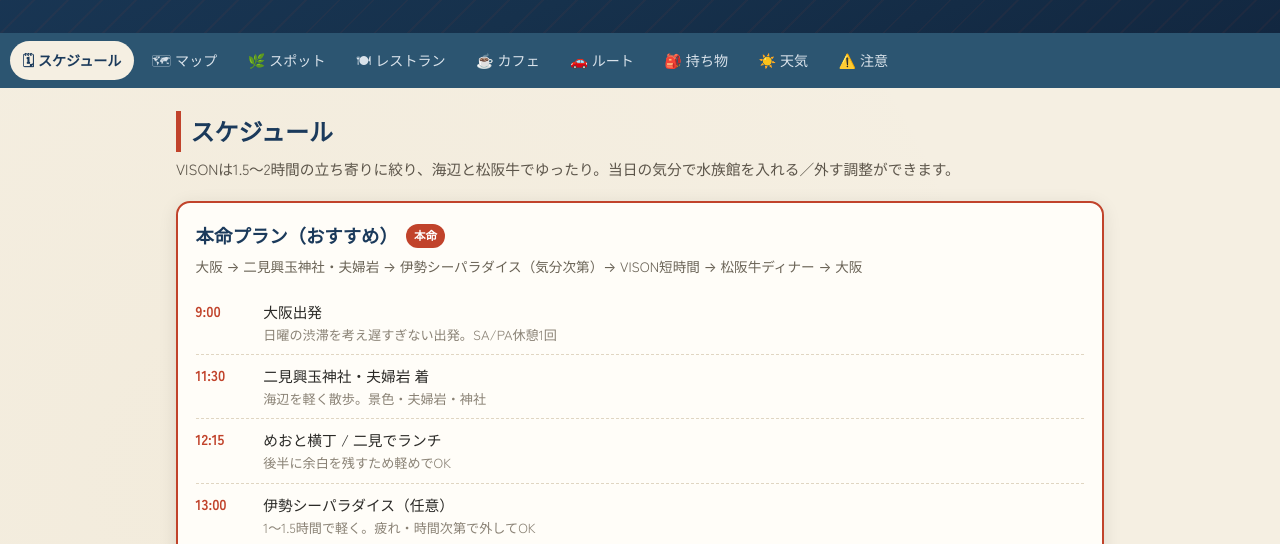
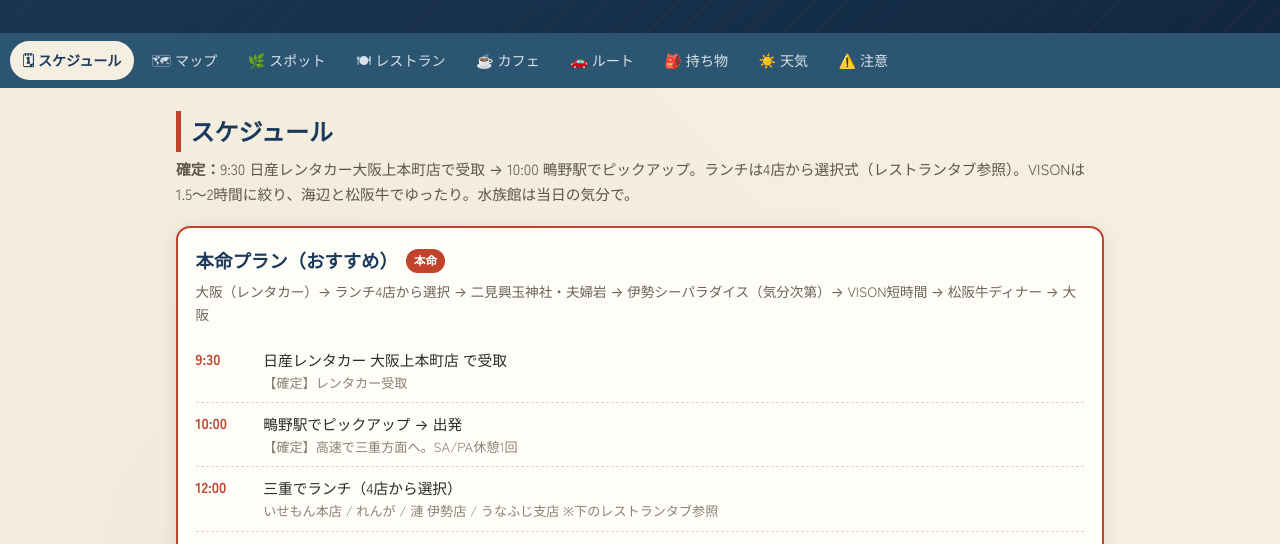
Before and after one commit to tomoki-sh/d-jga-oefsldjg-42454529, a plain HTML site: page index.html in a window 1280 px wide. Shown: the part 236-780 px from the top of the page. Drawn offline with nearby package versions, Linux system fonts and the light colour scheme.

Commit message:
ランチ4店（いせもん本店/れんが/漣 伊勢店/うなふじ支店）を追加・スケジュールにレンタカー受取とピックアップを反映
- 食べログJSON-LDから座標・評価、og:imageから料理写真を取得
- 本命/ゆったり/関宿版に 9:30受取→10:00鴫野ピックアップ（確定）を反映
- ランチは4店からの選択式として整理（itinerary.md/restaurants.md も更新）

Co-Authored-By: Claude Opus 4.8 (1M context) <noreply@anthropic.com>

```diff
--- a/app.js
+++ b/app.js
@@ -125,6 +125,54 @@ const DATA = {
       meta: [["想定", "12:15 ごろ"]],
       notes: "",
       maps: "伊勢夫婦岩めおと横丁 ランチ"
+    },
+    {
+      name: "いせもん本店", area: "津市 / 日本料理（ランチ選択①）",
+      coords: [34.7331, 136.5122], category: "backup",
+      images: ["images/isemon.jpg"],
+      links: [{ label: "食べログ", url: "https://tabelog.com/mie/A2401/A240101/24001833/" }],
+      ratings: { tabelog: "3.50" },
+      badges: [{ text: "ランチ候補", cls: "priority-top" }, { text: "松阪牛", cls: "priority-alt" }],
+      desc: "名物は松阪牛のレアステーキ重。津で味わう、贅沢な松阪牛ランチ。",
+      meta: [["名物", "松阪牛のレアステーキ重"], ["立地", "津市（伊勢道沿い・往路で寄りやすい）"]],
+      notes: "<strong>ランチ:</strong> 4店からの選択式。松阪牛をしっかり食べたいとき。",
+      maps: "いせもん本店 津"
+    },
+    {
+      name: "れんが", area: "津市南が丘 / ハンバーグ（ランチ選択②）",
+      coords: [34.6904, 136.5134], category: "backup",
+      images: ["images/renga.jpg"],
+      links: [{ label: "食べログ", url: "https://tabelog.com/mie/A2401/A240101/24001367/" }],
+      ratings: { tabelog: "3.43" },
+      badges: [{ text: "ランチ候補", cls: "priority-top" }, { text: "松阪牛", cls: "priority-alt" }],
+      desc: "松阪牛ハンバーグが名物。カジュアルに松阪牛を楽しめる、重すぎないランチ。",
+      meta: [["名物", "松阪牛ハンバーグ"], ["立地", "津市南が丘（伊勢道沿い）"]],
+      notes: "<strong>ランチ:</strong> 4店からの選択式。夜も松阪牛なら軽めのこちらも◎。",
+      maps: "れんが 津 南が丘 ハンバーグ"
+    },
+    {
+      name: "漣（さざなみ）伊勢店", area: "伊勢市 / 食堂（ランチ選択③）",
+      coords: [34.4953, 136.7202], category: "backup",
+      images: ["images/sazanami.jpg"],
+      links: [{ label: "食べログ", url: "https://tabelog.com/mie/A2403/A240301/24001215/" }],
+      ratings: { tabelog: "3.66" },
+      badges: [{ text: "ランチ候補", cls: "priority-top" }, { text: "二見に近い", cls: "priority-alt" }],
+      desc: "伊勢名物のジャンボエビフライが看板。二見エリアに近く、散策とつなげやすい。",
+      meta: [["名物", "ジャンボエビフライ"], ["立地", "伊勢市（二見寄り）"]],
+      notes: "<strong>ランチ:</strong> 4店からの選択式。二見の海辺とセットにしやすい。",
+      maps: "漣 伊勢店 エビフライ"
+    },
+    {
+      name: "うなふじ支店", area: "津市河芸 / うなぎ（ランチ選択④）",
+      coords: [34.7983, 136.5544], category: "backup",
+      images: ["images/unafuji.jpg"],
+      links: [{ label: "食べログ", url: "https://tabelog.com/mie/A2401/A240101/24000358/" }],
+      ratings: { tabelog: "3.53" },
+      badges: [{ text: "ランチ候補", cls: "priority-top" }, { text: "うなぎ", cls: "priority-alt" }],
+      desc: "ふっくら焼き上げるうなぎが名物。津で味わう、特別感のあるランチ。",
+      meta: [["名物", "うなぎ"], ["立地", "津市河芸（伊勢道沿い・往路で寄りやすい）"]],
+      notes: "<strong>ランチ:</strong> 4店からの選択式。あっさり和の選択肢。",
+      maps: "うなふじ支店 津 河芸 うなぎ"
     },
     {
       name: "笠庵 賛否両論", area: "VISON / 和食",
@@ -266,14 +314,15 @@ const DATA = {
   plans: [
     {
       title: "本命プラン（おすすめ）", featured: true,
-      route: "大阪 → 二見興玉神社・夫婦岩 → 伊勢シーパラダイス（気分次第）→ VISON短時間 → 松阪牛ディナー → 大阪",
+      route: "大阪（レンタカー）→ ランチ4店から選択 → 二見興玉神社・夫婦岩 → 伊勢シーパラダイス（気分次第）→ VISON短時間 → 松阪牛ディナー → 大阪",
       items: [
-        ["9:00", "大阪出発", "日曜の渋滞を考え遅すぎない出発。SA/PA休憩1回"],
-        ["11:30", "二見興玉神社・夫婦岩 着", "海辺を軽く散歩。景色・夫婦岩・神社"],
-        ["12:15", "めおと横丁 / 二見でランチ", "後半に余白を残すため軽めでOK"],
-        ["13:00", "伊勢シーパラダイス（任意）", "1〜1.5時間で軽く。疲れ・時間次第で外してOK"],
-        ["15:15", "VISON 着", "Confiture H → minä perhonen → D&DEPARTMENT → マルシェ"],
-        ["17:00", "VISON 発", "滞在は1.5〜2時間がベスト"],
+        ["9:30", "日産レンタカー 大阪上本町店 で受取", "【確定】レンタカー受取"],
+        ["10:00", "鴫野駅でピックアップ → 出発", "【確定】高速で三重方面へ。SA/PA休憩1回"],
+        ["12:00", "三重でランチ（4店から選択）", "いせもん本店 / れんが / 漣 伊勢店 / うなふじ支店 ※下のレストランタブ参照"],
+        ["13:30", "二見興玉神社・夫婦岩 着", "海辺を軽く散歩。景色・夫婦岩・神社"],
+        ["14:15", "伊勢シーパラダイス（任意）", "1〜1.5時間で軽く。疲れ・時間次第で外してOK"],
+        ["15:45", "VISON 着", "Confiture H → minä perhonen → D&DEPARTMENT → マルシェ"],
+        ["17:15", "VISON 発", "滞在は1.5〜2時間がベスト"],
         ["17:45", "松阪牛ディナー", "松阪まるよし 鎌田本店 など"],
         ["19:30", "帰路", "大阪着は21:30〜22:00前後"]
       ]
@@ -282,8 +331,9 @@ const DATA = {
       title: "ゆったり版", featured: false,
       route: "大阪 → 松阪牛ランチ → VISON → 瀧原宮 → 軽め夕食 → 大阪",
       items: [
-        ["10:00", "大阪出発", ""],
-        ["12:15", "松阪まるよし で松阪牛ランチ", "昼にしっかりお肉"],
+        ["9:30", "日産レンタカー 大阪上本町店 で受取", "【確定】"],
+        ["10:00", "鴫野駅でピックアップ → 出発", "【確定】"],
+        ["12:15", "松阪まるよし で松阪牛ランチ", "昼にしっかりお肉（ランチ4店から選択も可）"],
         ["14:00", "VISON（1.5〜2時間）", "Confiture H → minä perhonen → D&DEPARTMENT → マルシェ少し"],
         ["16:15", "瀧原宮", "森の参道を散策、1時間程度"],
         ["18:00", "軽め夕食 or カフェ", "昼にしっかりなら軽めでOK"],
@@ -294,7 +344,7 @@ const DATA = {
       title: "関宿寄り道版", featured: false,
       route: "大阪 → 東海道関宿 → VISON → 瀧原宮 or 松阪ディナー → 大阪",
       items: [
-        ["9:30", "大阪出発", ""],
+        ["9:30", "日産レンタカー 大阪上本町店 で受取 → 鴫野でピックアップ", "【確定】受取後すぐ出発"],
         ["11:00", "東海道関宿", "古い町並みを軽く散策"],
         ["13:15", "VISON（2時間程度）", "スイーツ・雑貨・ミュージアム"],
         ["15:30", "瀧原宮 or カフェ休憩", "歩く気分なら瀧原宮"],
@@ -313,7 +363,9 @@ const DATA = {
 
   /* === 移動ルート === */
   legs: [
-    { from: "大阪", to: "二見興玉神社・夫婦岩", time: "約2時間20分", note: "高速中心。日曜午前は渋滞に注意。SA/PA休憩1回" },
+    { from: "日産レンタカー 大阪上本町店", to: "鴫野駅（ピックアップ）", time: "約10分", note: "【確定】9:30受取 → 10:00ピックアップ" },
+    { from: "鴫野（大阪）", to: "三重・ランチ4店のいずれか", time: "約1時間40分〜2時間20分", note: "津エリア（いせもん/れんが/うなふじ）は手前、漣 伊勢店は二見寄り" },
+    { from: "ランチ", to: "二見興玉神社・夫婦岩", time: "約20〜60分", note: "津エリアからは約50分、漣からは約20分" },
     { from: "二見", to: "伊勢シーパラダイス", time: "約3分", note: "二見エリア内。徒歩圏のことも" },
     { from: "二見", to: "VISON", time: "約40分", note: "伊勢二見鳥羽ライン〜伊勢自動車道経由" },
     { from: "VISON", to: "松阪まるよし 鎌田本店", time: "約25分", note: "勢和多気IC〜松阪方面" },
--- a/index.html
+++ b/index.html
@@ -44,7 +44,7 @@
     <!-- スケジュール -->
     <section class="panel active" id="panel-schedule">
       <h2 class="panel-title">スケジュール</h2>
-      <p class="panel-lead">VISONは1.5〜2時間の立ち寄りに絞り、海辺と松阪牛でゆったり。当日の気分で水族館を入れる／外す調整ができます。</p>
+      <p class="panel-lead"><strong>確定：</strong>9:30 日産レンタカー大阪上本町店で受取 → 10:00 鴫野駅でピックアップ。ランチは4店から選択式（レストランタブ参照）。VISONは1.5〜2時間に絞り、海辺と松阪牛でゆったり。水族館は当日の気分で。</p>
       <div id="schedule-content"></div>
     </section>
 
@@ -104,7 +104,7 @@
     <!-- レストラン -->
     <section class="panel" id="panel-restaurants">
       <h2 class="panel-title">レストラン</h2>
-      <p class="panel-lead">締めは松阪牛ディナー。ランチは軽め、VISON内は予備候補。</p>
+      <p class="panel-lead"><strong>ランチは「ランチ候補」の4店から選択式</strong>（いせもん本店／れんが／漣 伊勢店／うなふじ支店）。締めは松阪牛ディナー。VISON内は予備候補。</p>
       <div class="cards" id="cards-restaurants"></div>
     </section>
 
```
Also changed, not shown: images/isemon.jpg (added), images/renga.jpg (added), images/sazanami.jpg (added), images/unafuji.jpg (added), 2 other files.
